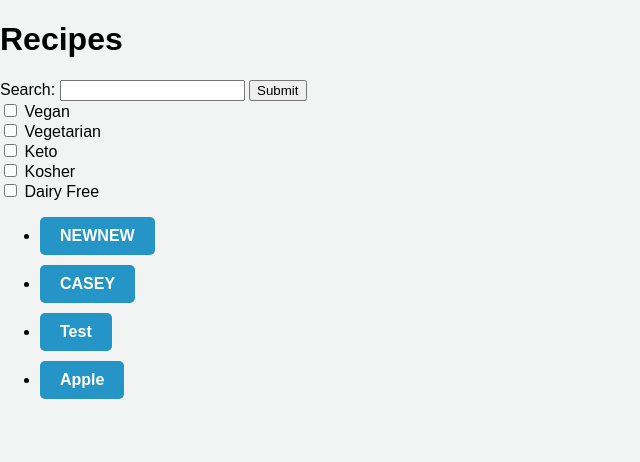
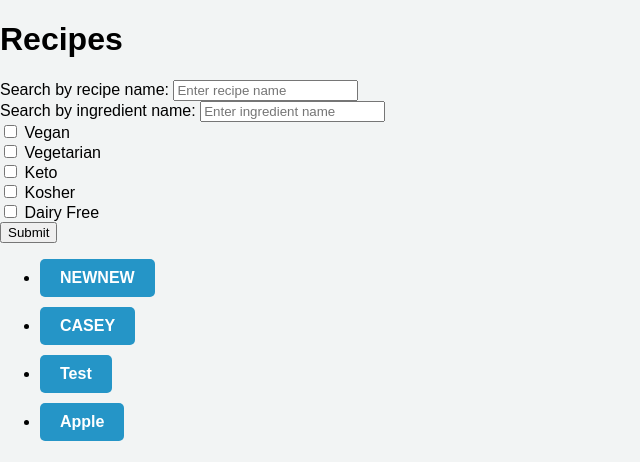
Before and after one commit to cwill399/PlatePal, a Flask app: page /filter in a window 1280 px wide. Shown: the part 97-559 px from the top of the page, without its empty margins (0-640 px from the left). Run offline with Flask 3, Linux system fonts and the light colour scheme.

Commit message:
Added a search by ingredients to filter

```diff
--- a/PlatePal/website/templates/recipes.html
+++ b/PlatePal/website/templates/recipes.html
@@ -7,10 +7,14 @@
 
     <h1>Recipes</h1>
         <form action="{{ url_for('views.filter') }}" method="GET">
-            <label for="search">Search:</label>
-            <input type="text" id="search" name="search" value="{{ search_query }}">
-            <button type="submit">Submit</button>
-
+            <div>
+                <label for="search">Search by recipe name:</label>
+                <input type="text" id="search" name="search" placeholder="Enter recipe name" value="{{ search_query }}">
+            </div>
+            <div>
+                <label for="ingredient_search">Search by ingredient name:</label>
+                <input type="text" id="ingredient_search" name="ingredient_search" placeholder="Enter ingredient name" value="{{ ingredient_search_query }}">
+            </div>
             <div>
                 <input type="checkbox" id="vegan" name="tags" value="Vegan" {% if 'Vegan' in tags %}checked{% endif %}>
                 <label for="vegan">Vegan</label>
@@ -31,6 +35,7 @@
                 <input type="checkbox" id="dairy_free" name="tags" value="Dairy Free" {% if 'Dairy Free' in tags %}checked{% endif %}>
                 <label for="dairy_free">Dairy Free</label>
             </div>
+            <button type="submit">Submit</button>
         </form>
 
     <ul>
--- a/PlatePal/website/views.py
+++ b/PlatePal/website/views.py
@@ -227,9 +227,14 @@ def editRecipe(recipe_id):
 def filter():
     tags = request.args.getlist('tags')
     search_query = request.args.get('search')
+    ingredient_query = request.args.get('ingredient_search')
 
-    if search_query:
+    if search_query and not ingredient_query:
         filtered_recipes = Recipe.query.filter(Recipe.title.ilike(f'%{search_query}%'))
+    elif ingredient_query and not search_query:
+        filtered_recipes = Recipe.query.join(Recipe.ingredients).filter(Ingredient.text.ilike(f'%{ingredient_query}%'))
+    elif search_query and ingredient_query:
+        filtered_recipes = Recipe.query.filter(Recipe.title.ilike(f'%{search_query}%')).join(Recipe.ingredients).filter(Ingredient.text.ilike(f'%{ingredient_query}%'))
     else:
         filtered_recipes = Recipe.query
 
```
Also changed, not shown: PlatePal/instance/database.db.
